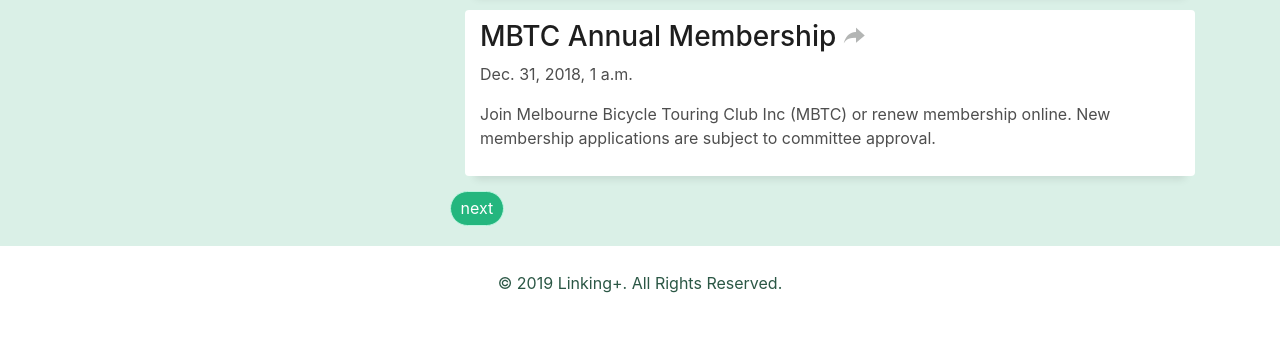
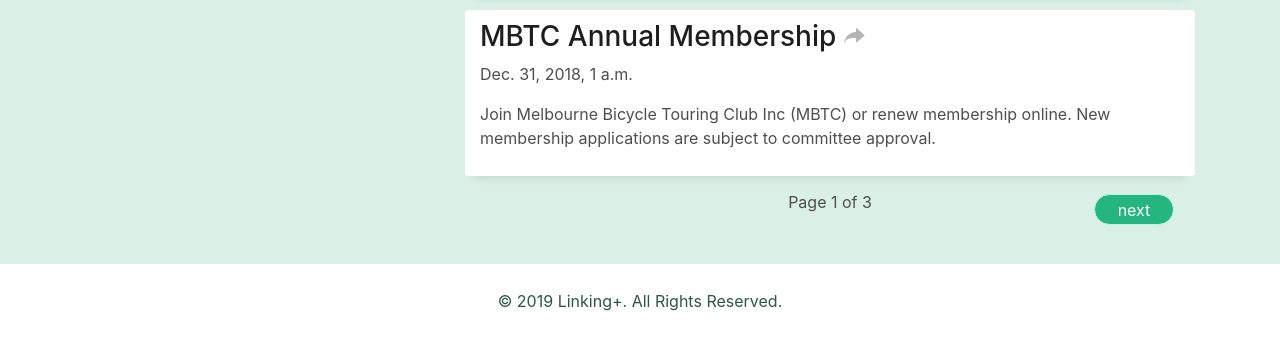
Before and after one commit to Shannon-JXT/LKPLS, a Django app: page /immigrant/events/search/ in a window 1280 px wide. Shown: the part 1173-1517 px from the top of the page. Before the commit the page ends 1466 px from the top, so only its background shows below. Run offline with Django 3.2, Linux system fonts and the light colour scheme; data comes from the database, SQL or seed files in the repository; some libraries are stand-ins or nearby versions; some web fonts are replaced.

Commit message:
update event search button

```diff
--- a/Immigrant/templates/event_search.html
+++ b/Immigrant/templates/event_search.html
@@ -116,14 +116,26 @@
                         <p>Sorry, there is no such event...</p>
                     {% endfor %}
 
-                    <div class="row">
-                        {% if page_of_events.has_previous %}
-                        <a class="button button-a button-rouded" href="{% url 'search' %}?keyword={{ search_keyword }}&page={{ page_of_events.previous_page_number }}">
-                            back</a>
-                        {% endif %}
-                        {% if page_of_events.has_next %}
-                        <a class="button button-a button-rouded" href="{% url 'search' %}?keyword={{ search_keyword }}&page={{ page_of_events.next_page_number }}">next</a>
-                        {% endif %}
+                    <div class="row" style="margin-bottom: 15px;">
+                        <table style="width: 100%;">
+                            <tr align="center">
+                                <td style="width: 20%;">
+                                    {% if page_of_events.has_previous %}
+                                        <a class="button button-a button-rouded" style="width: 80px;" href="{% url 'event_display' %}?page={{ page_of_events.previous_page_number }}">
+                                            back
+                                        </a>
+                                    {% endif %}
+                                </td>
+                                <td style="width: 60%"><p>Page {{ page_of_events.number }} of {{ page_of_events.paginator.num_pages }}</p></td>
+                                <td style="width: 20%;">
+                                    {% if page_of_events.has_next %}
+                                        <a class="button button-a button-rouded" style="width: 80px;" href="{% url 'event_display' %}?page={{ page_of_events.next_page_number }}">
+                                            next
+                                        </a>
+                                    {% endif %}
+                                </td>
+                            </tr>
+                        </table>
                     </div>
                 </div>
             </div>
```
